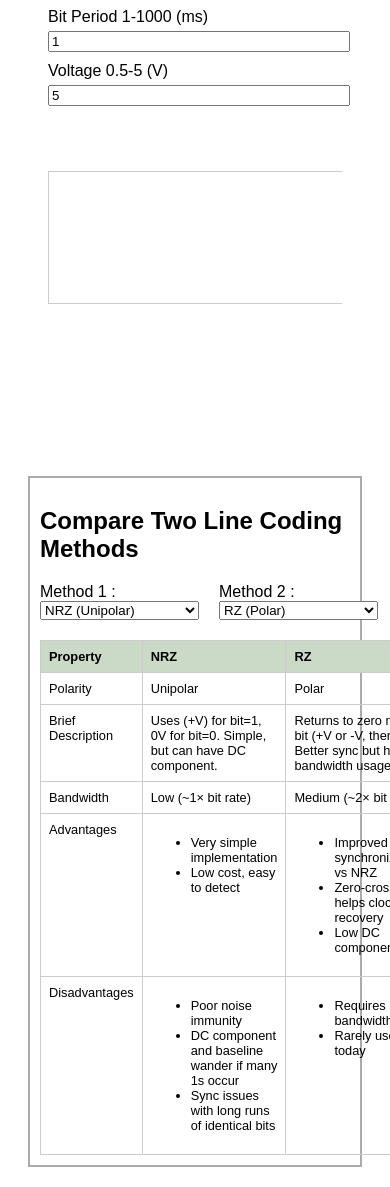
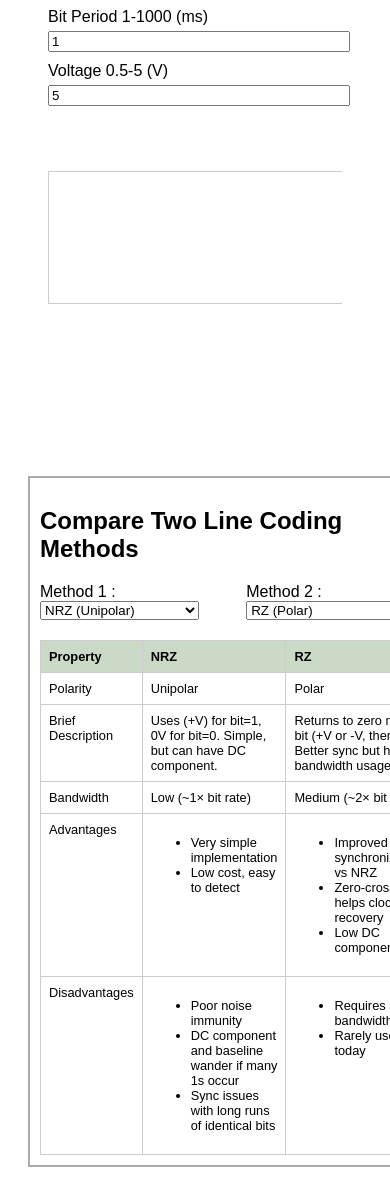
Before and after one commit to vee03-code/LineLearning, a Vue app: page / in a window 390 px wide. Shown: the part 482-1669 px from the top of the page. Built offline with nearby package versions, Linux system fonts and the light colour scheme.

Commit message:
Update LineCodeVisualizer.vue: improve CSS media queries for better mobile responsiveness

```diff
--- a/src/components/LineCodeVisualizer.vue
+++ b/src/components/LineCodeVisualizer.vue
@@ -247,6 +247,7 @@
           </select>
         </div>
       </div>
+
       <table class="compare-table">
         <thead>
           <tr>
@@ -1502,5 +1503,8 @@ button{
     width: 100% !important;
     height: auto !important;
   }
+  .comparison-section{
+    width: fit-content;
+  }
 }
 </style>
```
